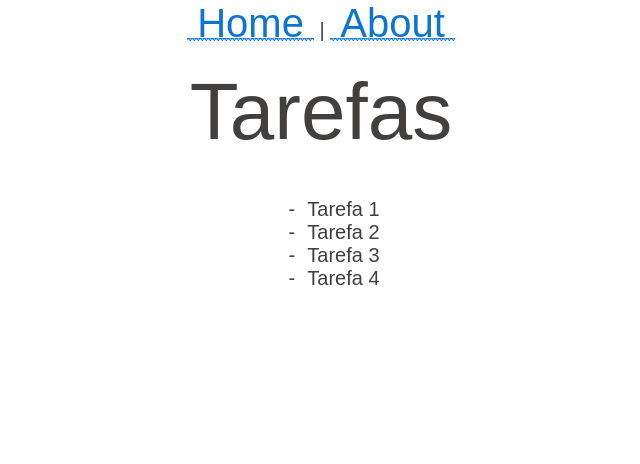
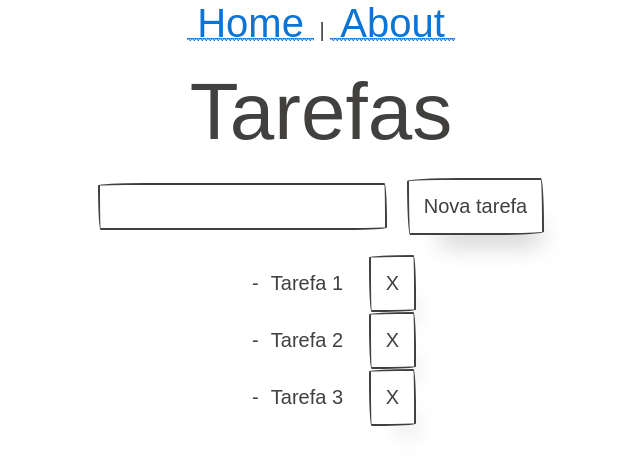
Before and after one commit to guijun13/todo-vue, a Vue app: page / in a window 1280 px wide. Shown: the top 464 px of the page, without its empty margins (319-959 px from the left). Built offline with nearby package versions, Linux system fonts and the light colour scheme; a web font is replaced by a local one.

Commit message:
:sparkles: Add list 'tarefas' addons
Add new 'tarefa' input and button and remove specific 'tarefa' by id

```diff
--- a/src/views/Home.vue
+++ b/src/views/Home.vue
@@ -1,18 +1,14 @@
 <template>
   <div class="home">
     <h1>Tarefas</h1>
+    <input v-model="titulo">
+    <button v-on:click="adicionarTarefa()">
+      Nova tarefa
+    </button>
     <ul>
-      <li>
-        Tarefa 1
-      </li>
-      <li>
-        Tarefa 2
-      </li>
-      <li>
-        Tarefa 3
-      </li>
-      <li>
-        Tarefa 4
+      <li v-for="tarefa in tarefas" :key="tarefa.id">
+        {{tarefa.titulo}}
+        <button v-on:click="concluirTarefa(tarefa)">X</button>
       </li>
     </ul>
   </div>
@@ -23,6 +19,30 @@
 
 export default {
   name: 'Home',
+  data: () => {
+    return {
+      titulo: '',
+      tarefas: [
+        { id: 1, titulo: 'Tarefa 1' },
+        { id: 2, titulo: 'Tarefa 2' },
+        { id: 3, titulo: 'Tarefa 3' },
+      ]
+    };
+  },
+  methods: {
+    adicionarTarefa(){
+      this.tarefas.push({
+        id: 4,
+        titulo: this.titulo
+      });
+      this.titulo='';
+    },
+    concluirTarefa(tarefa){
+      // const idx = this.tarefas.indexOf(tarefa);
+      // this.tarefas.splice(idx, 1);
+      this.tarefas = this.tarefas.filter(x => x !== tarefa);
+    }
+  },
   components: {
   }
 }
```
